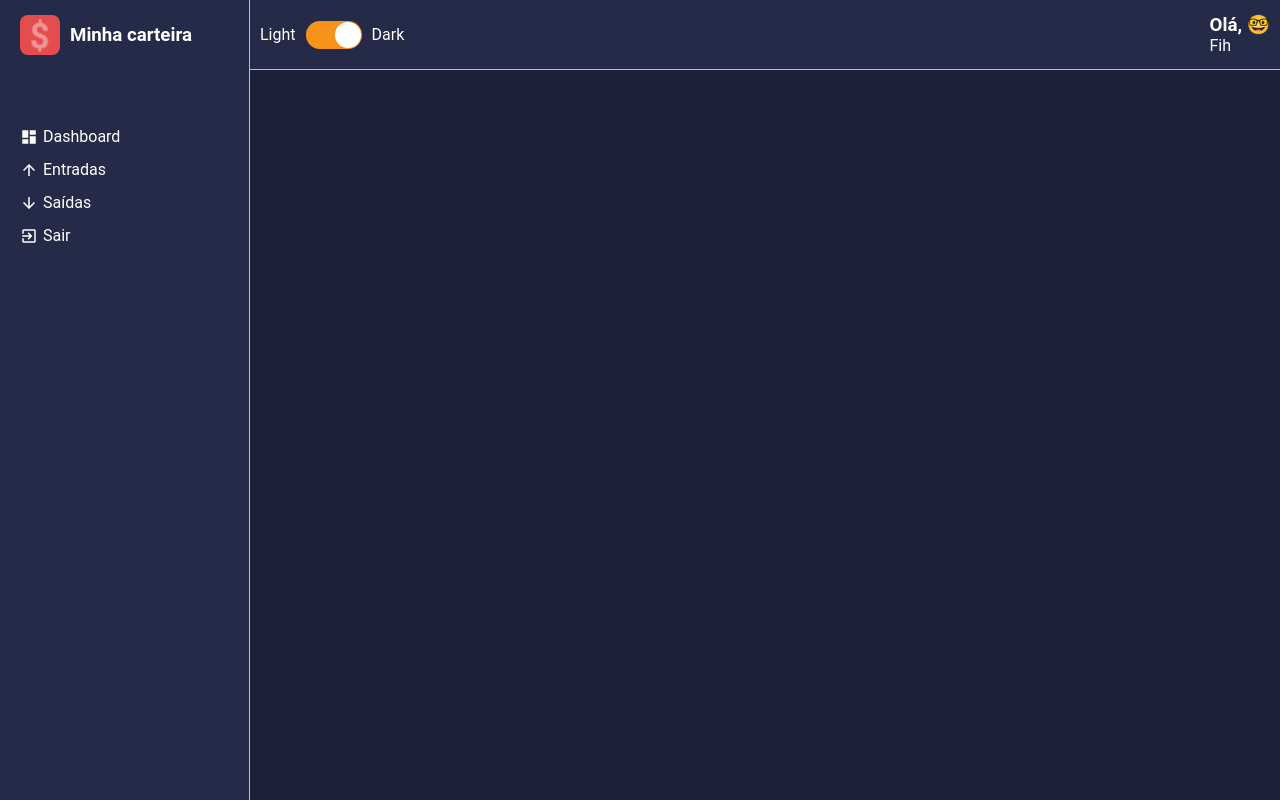
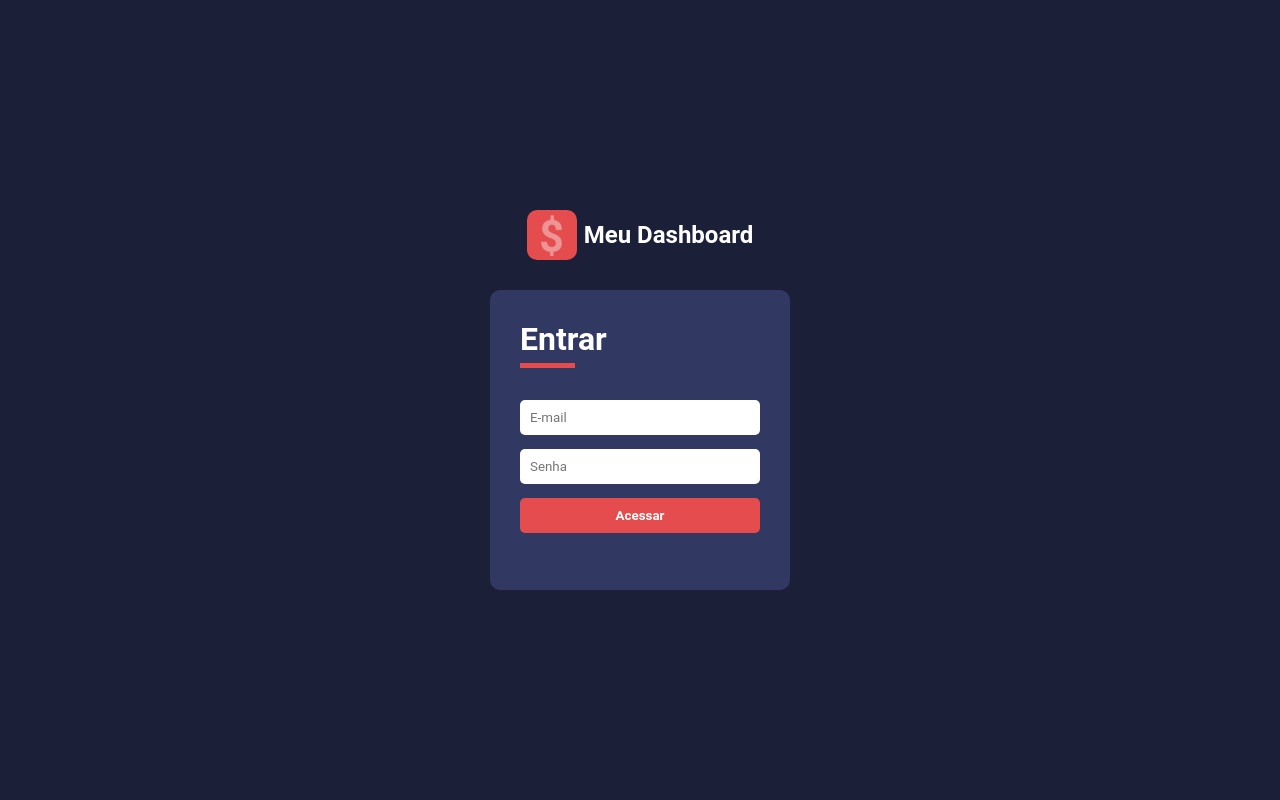
Before and after one commit to FihCapua/my-dashboard, a React (Create React App) app: page / in a window 1280 px wide. Built offline with nearby package versions, Linux system fonts and the light colour scheme.

Commit message:
feat: create a SignIn page (homepage)

```diff
--- /dev/null
+++ b/src/components/Button/index.tsx
@@ -0,0 +1,12 @@
+import React, { ButtonHTMLAttributes, InputHTMLAttributes } from "react";
+import { Container } from "./style";
+
+type IButtonProps = ButtonHTMLAttributes<HTMLButtonElement>;
+
+export const Button: React.FC<IButtonProps> = ({ children, ...rest }) => {
+    return(
+        <Container {...rest}>
+            {children}
+        </Container>
+    )
+}
--- /dev/null
+++ b/src/components/Button/style.ts
@@ -0,0 +1,18 @@
+import styled from "styled-components";
+
+export const Container = styled.button`
+    width: 100%;
+    margin: 7px 0;
+    padding: 10px;
+    border-radius: 5px;
+
+    font-weight: bold;
+    color: ${props => props.theme.colors.white};
+    background-color: ${props => props.theme.colors.warning};
+
+    transition: opacity 0.3s;
+
+    &:hover {
+        opacity: 0.7;
+    }
+`
--- /dev/null
+++ b/src/components/Input/index.tsx
@@ -0,0 +1,10 @@
+import React, { InputHTMLAttributes } from "react";
+import { Container } from "./style";
+
+type IInputProps = InputHTMLAttributes<HTMLInputElement>;
+
+export const Input: React.FC<IInputProps> = ({ ...rest }) => {
+    return(
+        <Container {...rest} />
+    )
+}
--- /dev/null
+++ b/src/components/Input/style.ts
@@ -0,0 +1,8 @@
+import styled from "styled-components";
+
+export const Container = styled.input`
+    width: 100%;
+    margin: 7px 0;
+    padding: 10px;
+    border-radius: 5px;
+`
--- a/src/pages/SignIn/index.tsx
+++ b/src/pages/SignIn/index.tsx
@@ -1,5 +1,32 @@
+import React from "react";
+import { Container, Form, FormTitle, Logo } from "./style";
+
+import logoImg from "../../assets/logo.svg";
+import { Input } from "../../components/Input";
+import { Button } from "../../components/Button";
+
 export const SignIn: React.FC = () => {
-    return(
-        <h1>Hello SignIn!</h1>
-    )
-}
+  return (
+    <Container>
+      <Logo>
+        <img src={logoImg} alt="Logo Meu Dashboard" />
+        <h2>Meu Dashboard</h2>
+      </Logo>
+      <Form onSubmit={() => {}}>
+        <FormTitle>Entrar</FormTitle>
+
+        <Input
+            type="email"
+            placeholder="E-mail"
+            required
+        />
+        <Input
+            type="password"
+            placeholder="Senha"
+            required
+        />
+        <Button type="submit">Acessar</Button>
+      </Form>
+    </Container>
+  );
+};
--- /dev/null
+++ b/src/pages/SignIn/style.ts
@@ -0,0 +1,48 @@
+import styled from "styled-components";
+
+export const Container = styled.div`
+    height: 100vh;
+    display: flex;
+    flex: 1;
+    flex-direction: column;
+    justify-content: center;
+    align-items: center;
+    background-color: ${props => props.theme.colors.primary};
+`
+
+export const Logo = styled.div`
+    display: flex;
+    align-items: center;
+    margin-bottom: 30px;
+
+    > h2 {
+        color: ${props => props.theme.colors.white};
+        margin-left: 7px;
+    }
+
+    > img {
+        width: 50px;
+        height: 50px;
+    }
+`
+
+export const Form = styled.form`
+    width: 300px;
+    height: 300px;
+    padding: 30px;
+    border-radius: 10px;
+    background-color: ${props => props.theme.colors.tertiary};
+`
+
+export const FormTitle = styled.h1`
+    color: ${props => props.theme.colors.white};
+
+    &::after {
+        content: '';
+        display: block;
+        width: 55px;
+        border-bottom: 5px solid ${props => props.theme.colors.warning};
+        margin-top: 5px;
+        margin-bottom: 25px;
+    }
+`
--- /dev/null
+++ b/src/routes/auth.routes.tsx
@@ -0,0 +1,12 @@
+import React from 'react'
+import { Switch, Route } from 'react-router-dom'
+
+import { SignIn } from '../pages/SignIn'
+
+const AuthRoute: React.FC = () => (
+    <Switch>
+      <Route path={`/`} exact component={SignIn}></Route>
+    </Switch>
+)
+
+export default AuthRoute
--- a/src/routes/index.tsx
+++ b/src/routes/index.tsx
@@ -1,10 +1,12 @@
 import React from 'react';
 import App from './app.routes';
+import AuthRoute from './auth.routes';
 import { BrowserRouter } from 'react-router-dom';
 
 const Routes: React.FC = () => (
         <BrowserRouter>
-                <App />
+                {/* <App /> */}
+                <AuthRoute />
         </BrowserRouter>
 )
 
```
